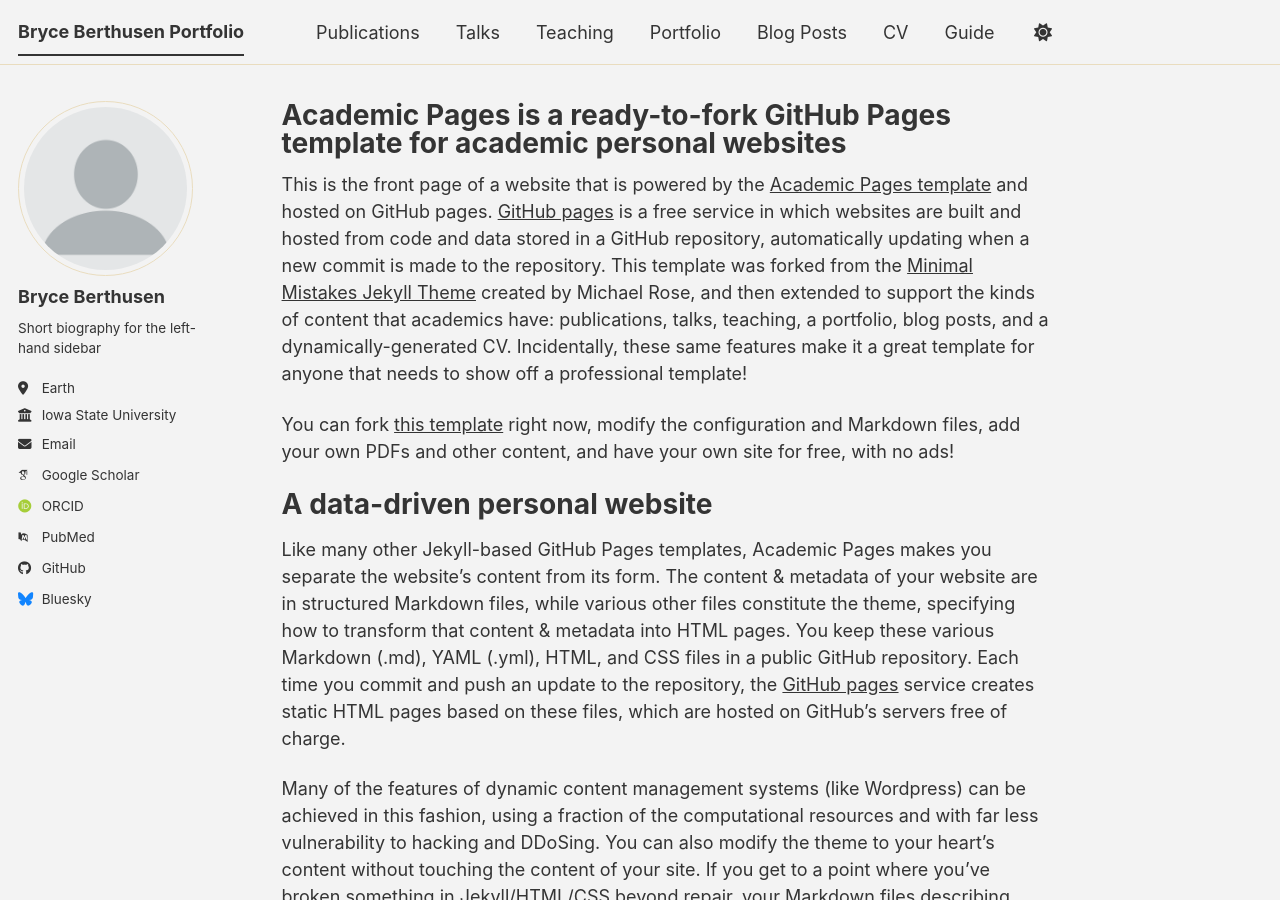
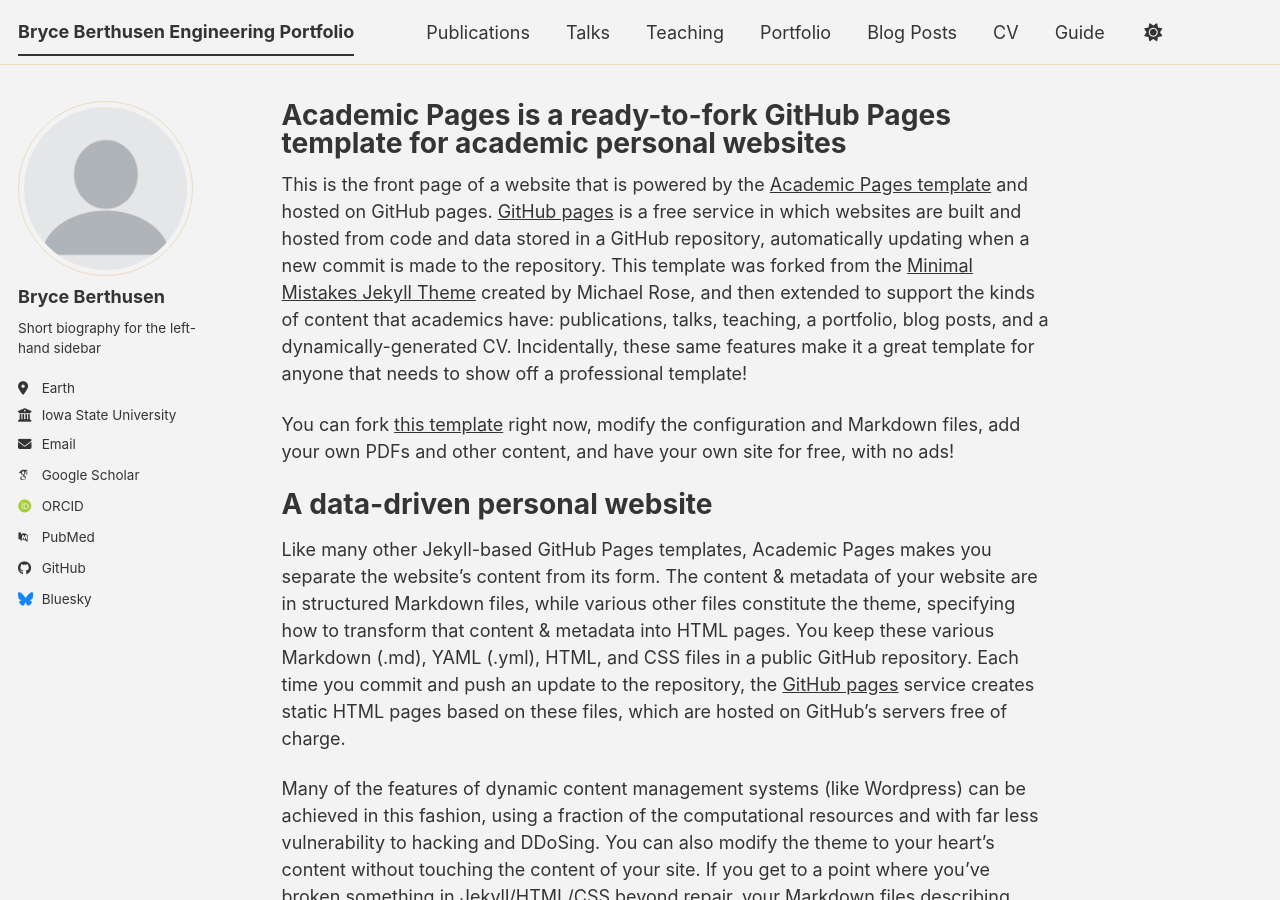
Before and after one commit to bnberthusen/bnberthusen.github.io, a Jekyll site: the page built from _pages/about.md, in a window 1280 px wide and 900 px high. Built offline with Jekyll 4.4.1, drawn with Linux system fonts in a browser that asks for light colours; some web fonts are replaced; a script bundle is joined from its source files by our own code; library files that are not in the unit come from our copies.

Commit message:
Update _config.yml

```diff
--- a/_config.yml
+++ b/_config.yml
@@ -9,11 +9,11 @@
 # Basic Site Settings
 locale                   : "en-US"
 site_theme               : "dirt" # The available themes options are "default", "air", "sunrise", "mint", "dirt" and "contrast"
-title                    : "Bryce Berthusen Portfolio"
+title                    : "Bryce Berthusen Engineering Portfolio"
 title_separator          : "-"
 name                     : &name "Bryce Berthusen"
 description              : &description "Your Name's academic portfolio"   # Update this with a general description of your site, this is the default if not overridden by a page
-url                      : https://academicpages.github.io # The base hostname & protocol for your site e.g. "https://[your GitHub username].github.io",
+url                      : https://bnberthusen.github.io # The base hostname & protocol for your site e.g. "https://[your GitHub username].github.io",
                                                            # or if you already have some other page hosted on Github then use "https://[your GitHub username].github.io/[Your Repo Name]"
 baseurl                  : "" # the subpath of your site, e.g. "/blog"
 repository               : "academicpages/academicpages.github.io"
```
